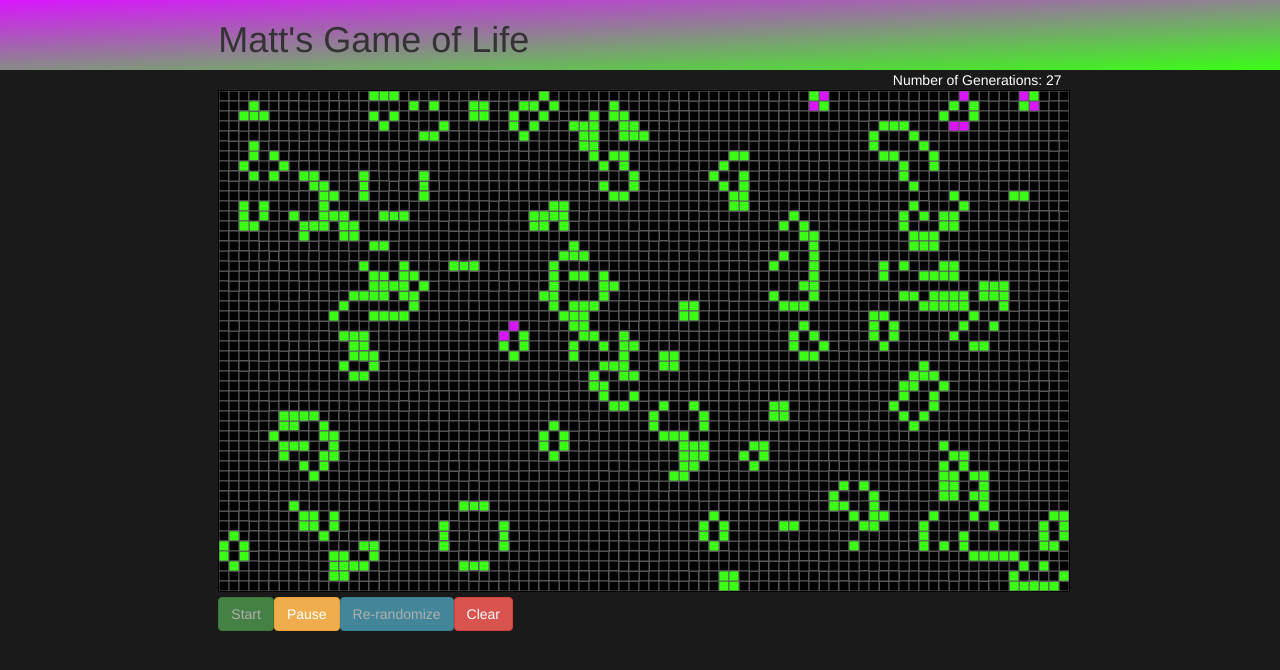
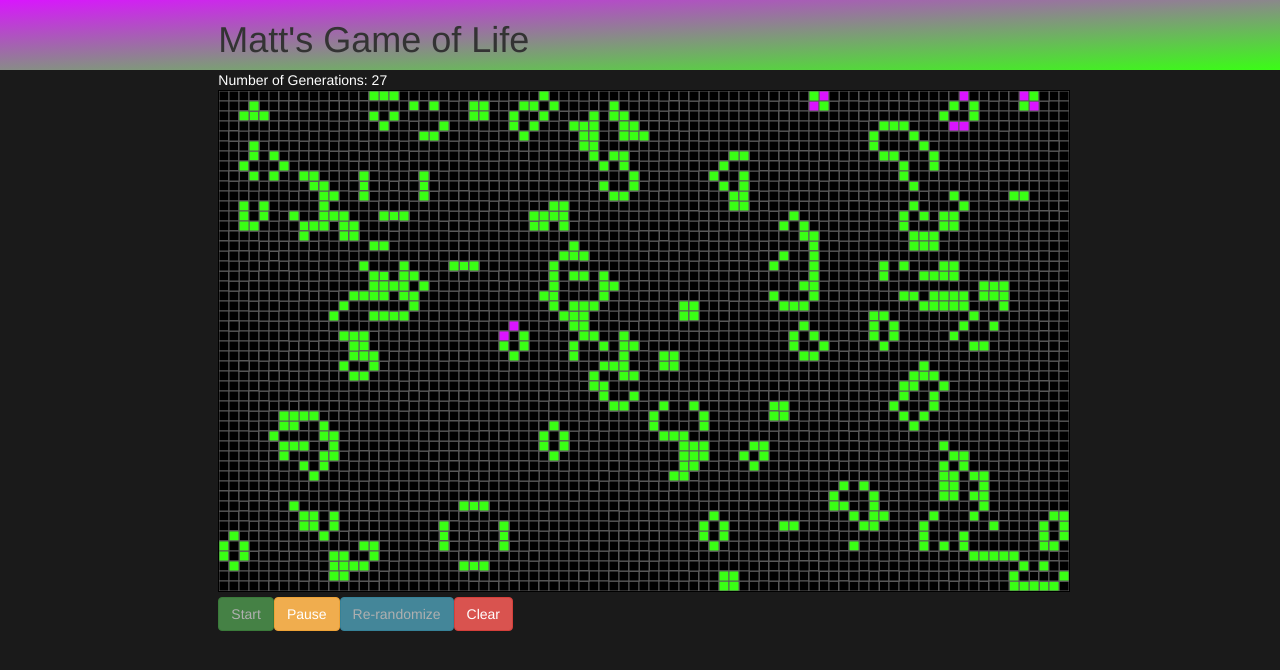
Before and after one commit to matty22/Angular2_GameOfLife, an Angular app: page / in a window 1280 px wide. Shown: the top 670 px of the page. Built offline with nearby package versions, Linux system fonts and the light colour scheme.

Commit message:
slight layout edits

```diff
--- a/src/app/gameboard/gameboard.component.css
+++ b/src/app/gameboard/gameboard.component.css
@@ -1,7 +1,6 @@
 /* Styles for Gameboard canvas */
 
 #generationsDiv {
-  float: right;
   color: #ffffff;
 }
 
--- a/src/app/gameboard/gameboard.component.html
+++ b/src/app/gameboard/gameboard.component.html
@@ -1,6 +1,10 @@
+<div>
   <div id="generationsDiv">Number of Generations: {{ numberOfGenerations }}</div>
   <canvas id="gameboard" height="500" width="850"></canvas>
+  <div>
     <button class="btn btn-success" [disabled]="clearButton" [disabled]="!paused" (click)="startButtonClicked()">Start</button>
     <button class="btn btn-warning" [disabled]="clearButton" [disabled]="!randomizeButton" [disabled]="paused" (click)="pauseButtonClicked()">Pause</button>
     <button class="btn btn-info" [disabled]="!clearButton" (click)="randomizeButtonClicked()">Re-randomize</button>
     <button id="clearButton" class="btn btn-danger" (click)="clearButtonClicked()">Clear</button>
+  </div>
+</div>
```
Lines whose indentation alone changed are shown as unchanged.
